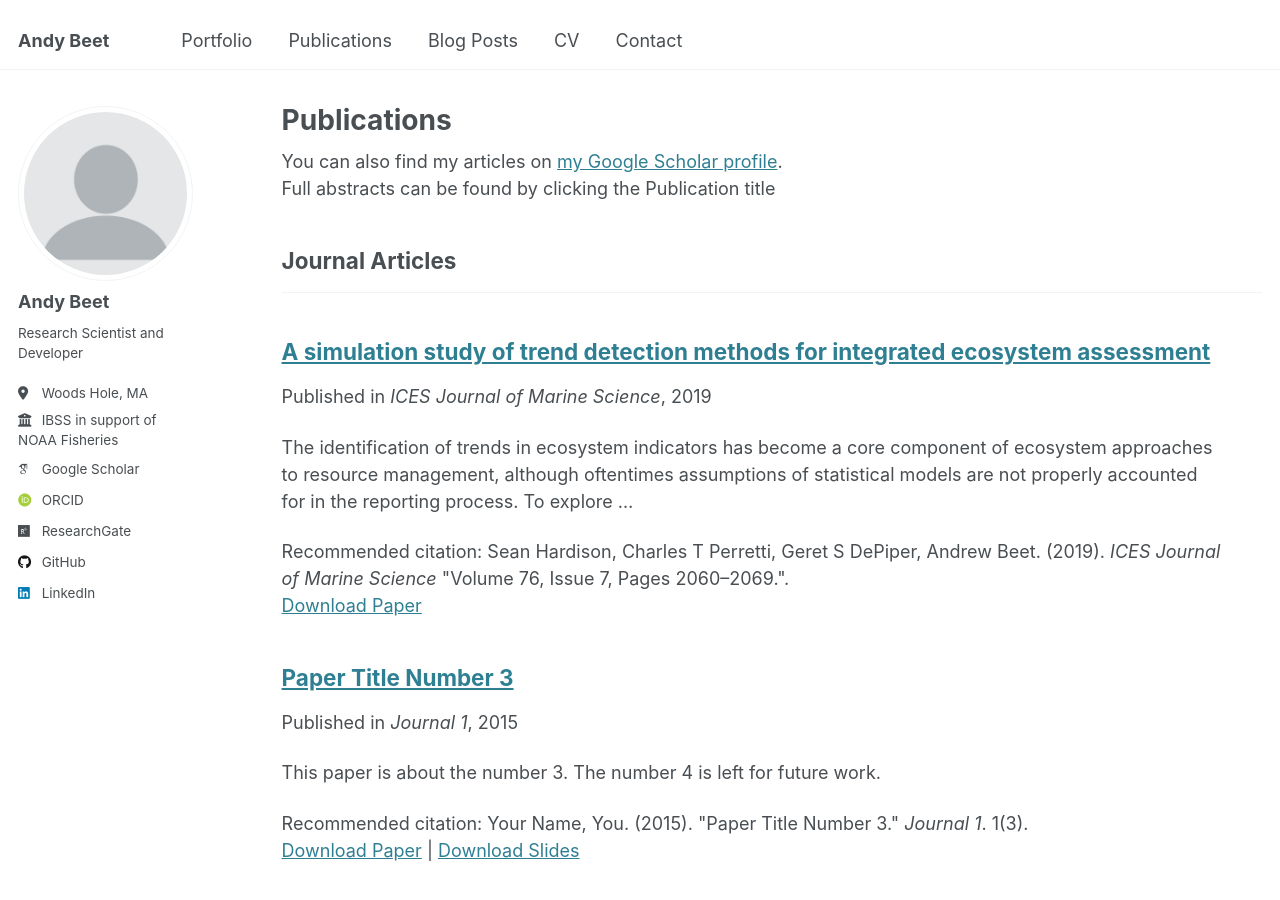
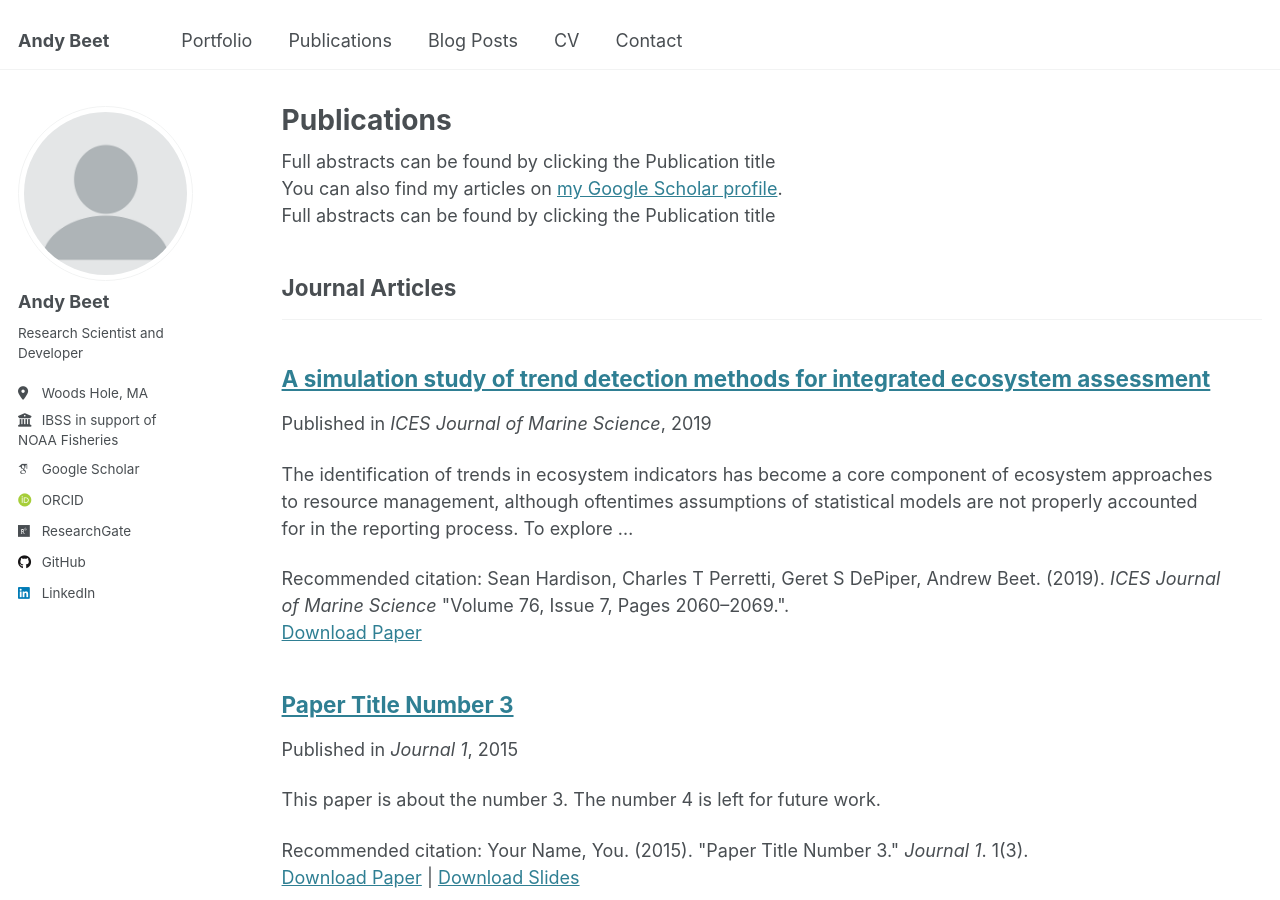
Before and after one commit to andybeet/website, a Jekyll site: the page built from _pages/publications.html, in a window 1280 px wide and 900 px high. Built offline with Jekyll 4.4.1, drawn with Linux system fonts in a browser that asks for light colours; some web fonts are replaced.

Commit message:
add div to page template

```diff
--- a/_pages/publications.html
+++ b/_pages/publications.html
@@ -4,6 +4,8 @@ title: "Publications"
 permalink: /publications/
 author_profile: true
 ---
+
+<div> Full abstracts can be found by clicking the Publication title</div>
 
 {% if site.author.googlescholar %}
   <div class="wordwrap">You can also find my articles on <a href="{{site.author.googlescholar}}">my Google Scholar profile</a>.</div>
```
